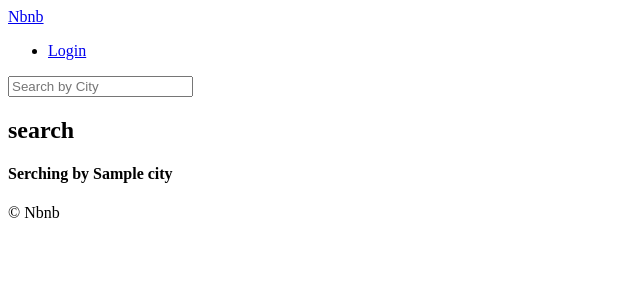
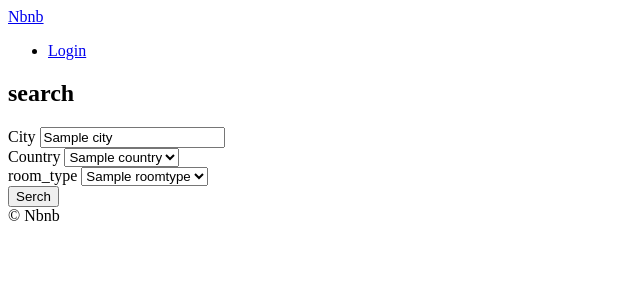
Before and after one commit to areum514/aribnb-clone, a Django app: template templates/rooms/search.html in a window 1280 px wide. Shown: the top 300 px of the page, without its empty margins (0-640 px from the left). Run offline with Django 3.2, Linux system fonts and the light colour scheme; tables that the repository leaves empty hold one stand-in row (values such as "Sample post"); the template is opened without the code that fills it: values that come from a table or form of the project are taken from there, most other values are stand-ins (such as "Sample title", 1, 10 or a date in 2020).

Commit message:
13.1 starting the Form

```diff
--- a/templates/base.html
+++ b/templates/base.html
@@ -8,7 +8,14 @@
     {% endblock page_title %}| Nbnb</title>
 </head>
 <body>
-    {% include "partials/header.html" %}
+    <head>
+    {% include "partials/nav.html" %}
+    {% block serch-bar %}
+    <form method="GET" action="{% url 'rooms:search' %}">
+        <input name="city" placeholder="Search by City">
+    </form>
+    {% endblock serch-bar %}
+    </head>
 
     {% block content %}{% endblock  %}
 
--- a/templates/partials/header.html
+++ /dev/null
@@ -1,10 +0,0 @@
-<head>
-    <a href="{%url 'core:home'%}">Nbnb</a>
-    <ul>
-        <li><a href="#">Login</a></li>
-    </ul>
-
-    <form method="GET" action="{% url 'rooms:search' %}">
-        <input name="city" placeholder="Search by City">
-    </form>
-</head>
--- /dev/null
+++ b/templates/partials/nav.html
@@ -0,0 +1,4 @@
+<a href="{%url 'core:home'%}">Nbnb</a>
+<ul>
+    <li><a href="#">Login</a></li>
+</ul>
--- a/templates/rooms/search.html
+++ b/templates/rooms/search.html
@@ -2,7 +2,30 @@
 {% block page_title %}
     Search
 {% endblock page_title %}
+    {% block serch-bar %}
+    {% endblock serch-bar %}
 {% block content %}
     <h2>search</h2>
-    <h4>Serching by {{city}}</h4>
+
+    <form method="GET" action="{% url 'rooms:search' %}">
+    <div>
+        <label for="city">City</label>
+        <input value="{{city}}" id="city" name="city" placeholder="Search by City">
+    </div>
+    <div>
+        <label for="country">Country</label>
+        <select id="country" name="country">
+        {% for country in countries  %}
+        <option value={{country.code}}> {{country.name}}</option>
+        {% endfor %}</select>
+    </div>
+    <div>
+        <label for="room_type">room_type</label>
+        <select id="room_type" name="room_type">
+        {% for room_type in room_types  %}
+        <option value={{room_type.pk}}> {{room_type.name}}</option>
+        {% endfor %}</select>
+    </div>
+    <button>Serch</button>
+    </form>
 {% endblock content %}<h2>search</h2>
```
Also changed, not shown: rooms/views.py (+6 -2 lines).
